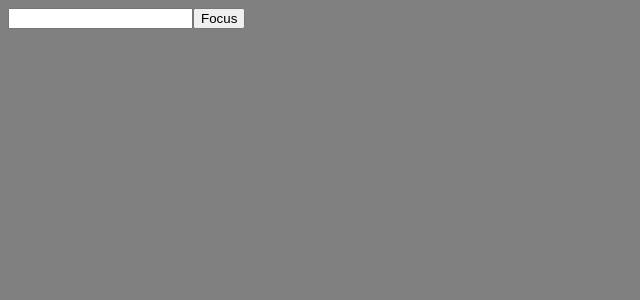
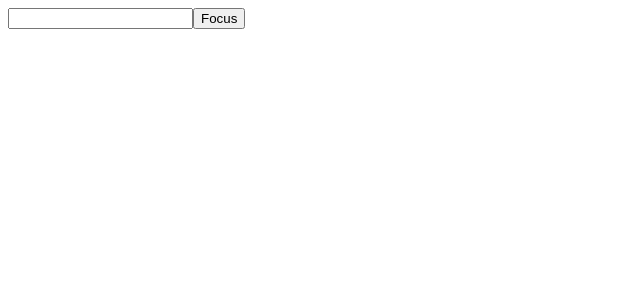
Before and after one commit to Eran2001/react-course, a React (Vite) app: page / in a window 1280 px wide. Shown: the top 300 px of the page, without its empty margins (0-640 px from the left). Built offline with nearby package versions, Linux system fonts and the light colour scheme.

Commit message:
add sass

```diff
--- a/src/index.css
+++ b/src/index.css
@@ -1,3 +1 @@
-html {
-  background-color: grey;
-}
+/*# sourceMappingURL=index.css.map */
```
Also changed, not shown: 1 other file (tests, documents, lock files or other folders).
